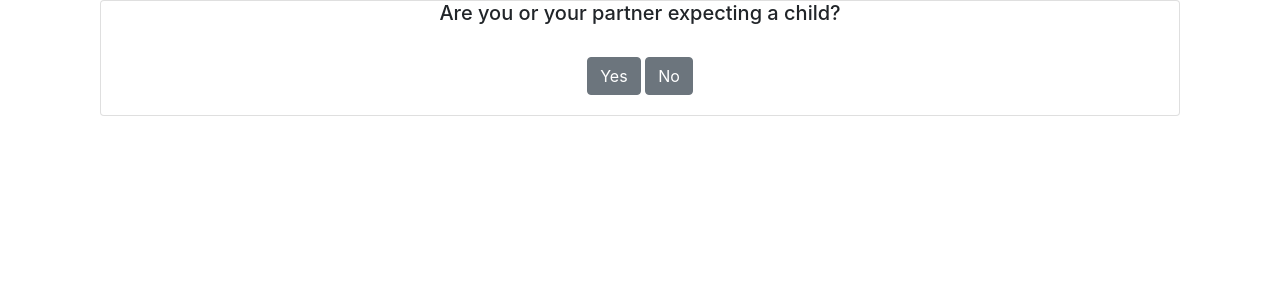
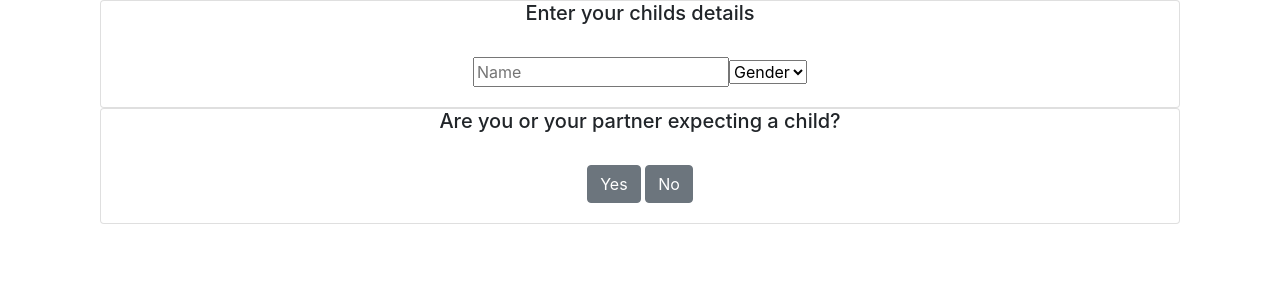
Before and after one commit to VAccelerate/nph-accelerator, a React (Create React App) app: page /register in a window 1280 px wide. Shown: the top 300 px of the page. Built offline with nearby package versions, Linux system fonts and the light colour scheme.

Commit message:
add new child, wip

```diff
--- /dev/null
+++ b/src/components/Register/AddChildren.js
@@ -0,0 +1,47 @@
+import React, { Component } from 'react'
+import { connect } from 'react-redux'
+import {
+  Card,
+  Container,
+  CardTitle,
+  CardBody,
+  Button
+} from 'reactstrap'
+
+class AddChildren extends Component {
+
+  render () {
+    return (
+      <Container>
+        <Card>
+          <CardTitle>
+            Enter your childs details
+          </CardTitle>
+          <CardBody>
+            <span>
+              <input
+                type='text'
+                placeholder='Name'
+              />
+            </span>
+              <select>
+                <option value='null'>
+                  Gender
+                </option>
+                <option value='male'>
+                  Male
+                </option>
+                <option value='female'>
+                  Female
+                </option>
+              </select>
+            <span>
+            </span>
+          </CardBody>
+        </Card>
+      </Container>
+    )
+  }
+}
+
+export default connect(state => state)(AddChildren)
--- a/src/components/Register/Register.js
+++ b/src/components/Register/Register.js
@@ -7,12 +7,14 @@ import {
 import CheckIfPregnant from './CheckIfPregnant'
 import CheckIfChildren from './CheckIfChildren'
 import CheckIfMidwife from './CheckIfMidwife'
+import AddChildren from './AddChildren'
 
 class Register extends Component {
   render () {
     const { isPregnant, hasChildren, hasMidwife } = this.props
     return (
       <Container>
+        <AddChildren />
         {
           isPregnant === null
           ? <CheckIfPregnant />
```
